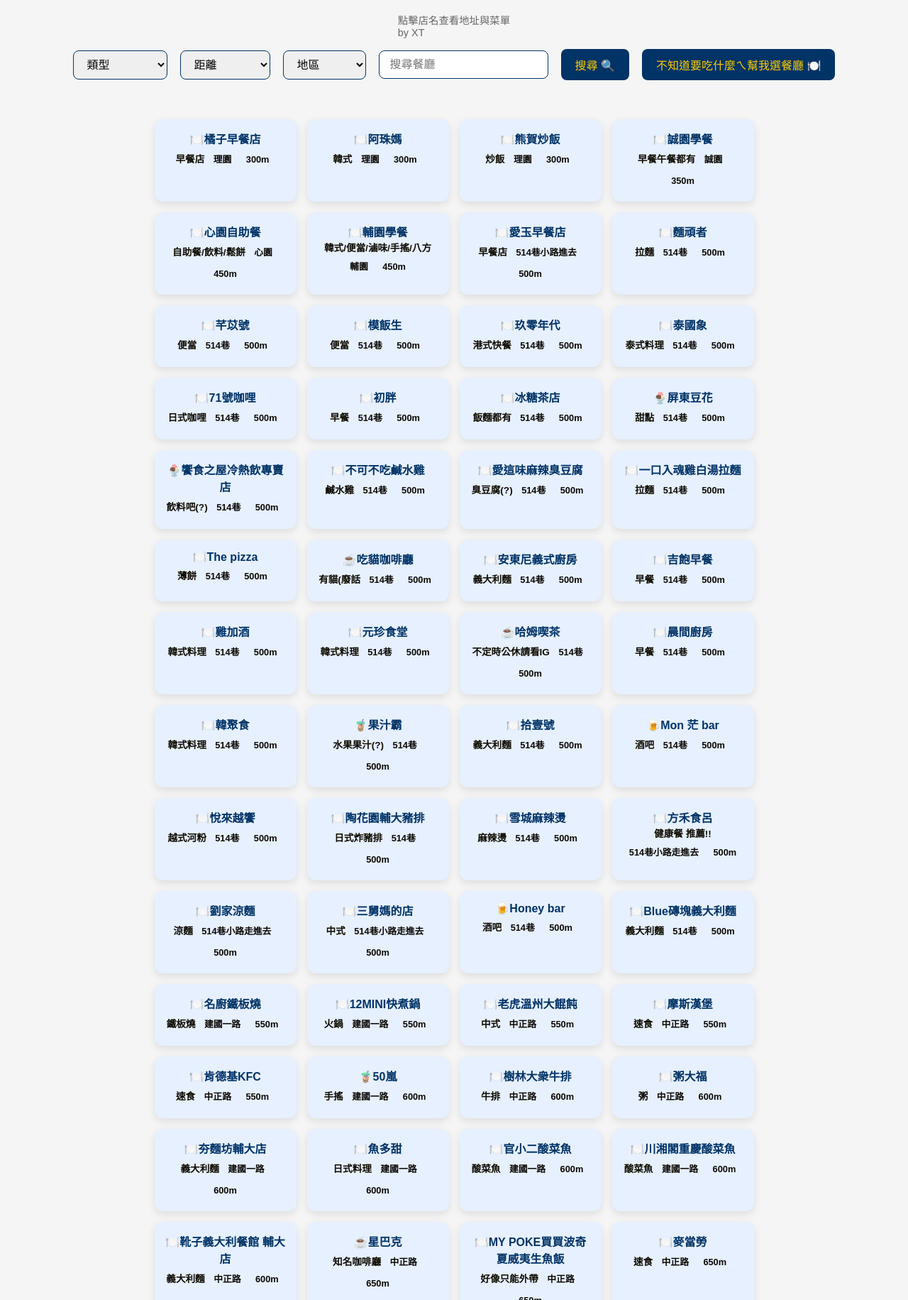
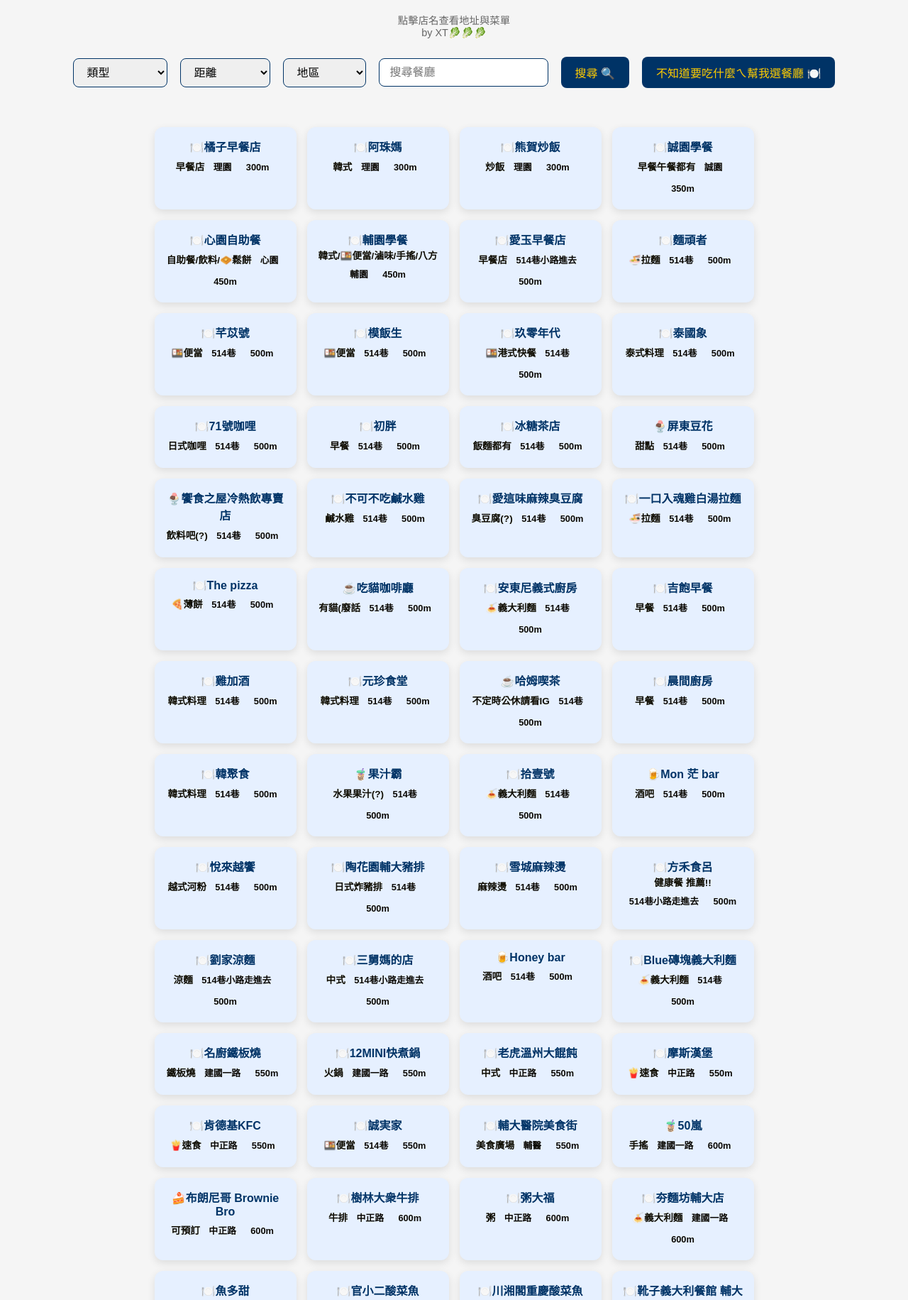
Before and after one commit to crazyainfuture/fjufindfood, a plain HTML site: page index.html in a window 1280 px wide. Shown: the part 68-1899 px from the top of the page at 71% size. Drawn offline with Linux system fonts and the light colour scheme.

Commit message:
Enhance author display with emojis and improve styling for better visibility

```diff
--- a/index.html
+++ b/index.html
@@ -11,7 +11,7 @@
     <h1>FJU EAT</h1>
     <div id="writer">
         <p>點擊店名查看地址與菜單</p>
-        <p>by XT</p>
+        <p id="author">by XT🥬🥬🥬</p>
     </div>
 
     <div id="controls">
@@ -58,8 +58,6 @@
     <ul id="restaurantList"></ul>
 
 
-
-
     <script src="script.js"></script>
 
 </body>
--- a/script.js
+++ b/script.js
@@ -15,14 +15,14 @@ const restaurants = [
   { "name": "🍽️誠園學餐", "type": "午餐", "distance": 350, "info": "早餐午餐都有", "area": "誠園" },
 
 //450
-  { "name": "🍽️心園自助餐", "type": "晚餐", "distance": 450, "info": "自助餐/飲料/鬆餅", "area": "心園" },
-  { "name": "🍽️輔園學餐", "type": "午餐", "distance": 450, "info": "韓式/便當/滷味/手搖/八方", "area": "輔園" },
+  { "name": "🍽️心園自助餐", "type": "晚餐", "distance": 450, "info": "自助餐/飲料/🧇鬆餅", "area": "心園" },
+  { "name": "🍽️輔園學餐", "type": "午餐", "distance": 450, "info": "韓式/🍱便當/滷味/手搖/八方", "area": "輔園" },
 //500
   { "name": "🍽️愛玉早餐店", "type": "早餐", "distance": 500, "info": "早餐店", "area": "514巷小路進去" },
-  { "name": "🍽️麵頑者", "type": "午餐", "distance": 500, "info": "拉麵", "area": "514巷" },
-  { "name": "🍽️芊苡號", "type": "午餐", "distance": 500, "info": "便當", "area": "514巷" },
-  { "name": "🍽️模飯生", "type": "午餐", "distance": 500, "info": "便當", "area": "514巷" },
-  { "name": "🍽️玖零年代", "type": "午餐", "distance": 500, "info": "港式快餐", "area": "514巷" },
+  { "name": "🍽️麵頑者", "type": "午餐", "distance": 500, "info": "🍜拉麵", "area": "514巷" },
+  { "name": "🍽️芊苡號", "type": "午餐", "distance": 500, "info": "🍱便當", "area": "514巷" },
+  { "name": "🍽️模飯生", "type": "午餐", "distance": 500, "info": "🍱便當", "area": "514巷" },
+  { "name": "🍽️玖零年代", "type": "午餐", "distance": 500, "info": "🍱港式快餐", "area": "514巷" },
   { "name": "🍽️泰國象", "type": "晚餐", "distance": 500, "info": "泰式料理", "area": "514巷" },
   { "name": "🍽️71號咖哩", "type": "午餐", "distance": 500, "info": "日式咖哩", "area": "514巷" },
   { "name": "🍽️初胖", "type": "早餐", "distance": 500, "info": "早餐", "area": "514巷" },
@@ -31,10 +31,10 @@ const restaurants = [
   { "name": "🍨饗食之屋冷熱飲專賣店", "type": "甜點", "distance": 500, "info": "飲料吧(?)", "area": "514巷" },
   { "name": "🍽️不可不吃鹹水雞", "type": "午餐", "distance": 500, "info": "鹹水雞", "area": "514巷" },
   { "name": "🍽️愛這味麻辣臭豆腐", "type": "午餐", "distance": 500, "info": "臭豆腐(?)", "area": "514巷" },
-  { "name": "🍽️一口入魂雞白湯拉麵", "type": "午餐", "distance": 500, "info": "拉麵", "area": "514巷" },
-  { "name": "🍽️The pizza", "type": "午餐", "distance": 500, "info": "薄餅", "area": "514巷" },
+  { "name": "🍽️一口入魂雞白湯拉麵", "type": "午餐", "distance": 500, "info": "🍜拉麵", "area": "514巷" },
+  { "name": "🍽️The pizza", "type": "午餐", "distance": 500, "info": "🍕薄餅", "area": "514巷" },
   { "name": "☕吃貓咖啡廳", "type": "咖啡廳", "distance": 500, "info": "有貓(廢話", "area": "514巷" },
-  { "name": "🍽️安東尼義式廚房", "type": "午餐", "distance": 500, "info": "義大利麵", "area": "514巷" },
+  { "name": "🍽️安東尼義式廚房", "type": "午餐", "distance": 500, "info": "🍝義大利麵", "area": "514巷" },
   { "name": "🍽️吉飽早餐", "type": "早餐", "distance": 500, "info": "早餐", "area": "514巷" },
   { "name": "🍽️雞加酒", "type": "午餐", "distance": 500, "info": "韓式料理", "area": "514巷" },
   { "name": "🍽️元珍食堂", "type": "午餐", "distance": 500, "info": "韓式料理", "area": "514巷" },
@@ -42,7 +42,7 @@ const restaurants = [
   { "name": "🍽️晨間廚房", "type": "早餐", "distance": 500, "info": "早餐", "area": "514巷" },
   { "name": "🍽️韓聚食", "type": "午餐", "distance": 500, "info": "韓式料理", "area": "514巷" },
   { "name": "🧋果汁霸", "type": "飲料", "distance": 500, "info": "水果果汁(?)", "area": "514巷" },
-  { "name": "🍽️拾壹號", "type": "晚餐", "distance": 500, "info": "義大利麵", "area": "514巷" },
+  { "name": "🍽️拾壹號", "type": "晚餐", "distance": 500, "info": "🍝義大利麵", "area": "514巷" },
   { "name": "🍺Mon 茫 bar", "type": "酒吧", "distance": 500, "info": "酒吧", "area": "514巷" },
   { "name": "🍽️悅來越饗", "type": "午餐", "distance": 500, "info": "越式河粉", "area": "514巷" },
   { "name": "🍽️陶花園輔大豬排", "type": "午餐", "distance": 500, "info": "日式炸豬排", "area": "514巷" },
@@ -51,28 +51,33 @@ const restaurants = [
   { "name": "🍽️劉家涼麵", "type": "午餐", "distance": 500, "info": "涼麵", "area": "514巷小路走進去" },
   { "name": "🍽️三舅媽的店", "type": "午餐", "distance": 500, "info": "中式", "area": "514巷小路走進去" },
   { "name": "🍺Honey bar", "type": "酒吧", "distance": 500, "info": "酒吧", "area": "514巷" },
-  { "name": "🍽️Blue磚塊義大利麵", "type": "午餐", "distance": 500, "info": "義大利麵", "area": "514巷" },
+  { "name": "🍽️Blue磚塊義大利麵", "type": "午餐", "distance": 500, "info": "🍝義大利麵", "area": "514巷" },
   { "name": "🍽️名廚鐵板燒", "type": "午餐", "distance": 550, "info": "鐵板燒", "area": "建國一路" },
   { "name": "🍽️12MINI快煮鍋", "type": "午餐", "distance": 550, "info": "火鍋", "area": "建國一路" },
   { "name": "🍽️老虎溫州大餛飩", "type": "午餐", "distance": 550, "info": "中式", "area": "中正路" },
-  { "name": "🍽️摩斯漢堡", "type": "午餐", "distance": 550, "info": "速食", "area": "中正路" },
-  { "name": "🍽️肯德基KFC", "type": "午餐", "distance": 550, "info": "速食", "area": "中正路" },
+  { "name": "🍽️摩斯漢堡", "type": "午餐", "distance": 550, "info": "🍟速食", "area": "中正路" },
+  { "name": "🍽️肯德基KFC", "type": "午餐", "distance": 550, "info": "🍟速食", "area": "中正路" },
+  { "name": "🍽️誠実家", "type": "午餐", "distance": 550, "info": "🍱便當", "area": "514巷" },
+   { "name": "🍽️輔大醫院美食街", "type": "中餐", "distance": 550, "info": "美食廣場", "area": "輔醫" },
 
 //600
   { "name": "🧋50嵐", "type": "飲料", "distance": 600, "info": "手搖", "area": "建國一路" },
+  { "name": "🍰布朗尼哥 Brownie Bro", "type": "甜點", "distance": 600, "info": "可預訂", "area": "中正路" },
   { "name": "🍽️樹林大衆牛排", "type": "午餐", "distance": 600, "info": "牛排", "area": "中正路" },
   { "name": "🍽️粥大福 ", "type": "午餐", "distance": 600, "info": "粥", "area": "中正路" },
-  { "name": "🍽️夯麵坊輔大店", "type": "午餐", "distance": 600, "info": "義大利麵", "area": "建國一路" },
+  { "name": "🍽️夯麵坊輔大店", "type": "午餐", "distance": 600, "info": "🍝義大利麵", "area": "建國一路" },
   { "name": "🍽️魚多甜", "type": "午餐", "distance": 600, "info": "日式料理", "area": "建國一路" },
   { "name": "🍽️官小二酸菜魚", "type": "午餐", "distance": 600, "info": "酸菜魚", "area": "建國一路" },
   { "name": "🍽️川湘閣重慶酸菜魚", "type": "午餐", "distance": 600, "info": "酸菜魚", "area": "建國一路" },
-  { "name": "🍽️靴子義大利餐館 輔大店", "type": "晚餐", "distance": 600, "info": "義大利麵", "area": "中正路" },
+  { "name": "🍽️靴子義大利餐館 輔大店", "type": "晚餐", "distance": 600, "info": "🍝義大利麵", "area": "中正路" },
   { "name": "☕星巴克", "type": "咖啡廳", "distance": 650, "info": "知名咖啡廳", "area": "中正路" },
   { "name": "🍽️MY POKE買買波奇 夏威夷生魚飯", "type": "午餐", "distance": 650, "info": "好像只能外帶", "area": "中正路" },
-  { "name": "🍽️麥當勞", "type": "午餐", "distance": 650, "info": "速食", "area": "中正路" },
+  { "name": "🍽️麥當勞", "type": "午餐", "distance": 650, "info": "🍟速食", "area": "中正路" },
   { "name": "🧋一沐日", "type": "飲料", "distance": 600, "info": "手搖", "area": "建國一路" },
   { "name": "🍽️阿三哥麵飯", "type": "午餐", "distance": 600, "info": "麵飯都有", "area": "建國一路" },
-  { "name": "🧋清心福全", "type": "飲料", "distance": 650, "info": "手搖飲料", "area": "中正路" },
+  { "name": "🧋清心福全", "type": "飲料", "distance": 650, "info": "手搖", "area": "中正路" },
+  { "name": "☕楓橋", "type": "咖啡廳", "distance": 650, "info": "咖啡廳但也可以吃午餐", "area": "中正路" },
+  { "name": "🍽️確食824", "type": "中餐", "distance": 650, "info": "闔家皆宜料理", "area": "中正路" },
   //700
   { "name": "🍽️壹三找餐", "type": "早餐", "distance": 700, "info": "早餐", "area": "建國一路" },
   { "name": "🧋CoCo都可茶飲", "type": "飲料", "distance": 700, "info": "手搖", "area": "建國一路" },
@@ -81,8 +86,7 @@ const restaurants = [
   { "name": "🀄粒古LetGood桌遊館", "type": "麻將館", "distance": 800, "info": "買快樂", "area": "福營路" },
   { "name": "🀄輔大FUN桌遊", "type": "麻將館", "distance": 800, "info": "買快樂", "area": "中正路" },
   { "name": "🀄龍揚棋牌社", "type": "麻將館", "distance": 800, "info": "買快樂", "area": "中正路" },
-  { "name": "🀄輔又贏棋牌館", "type": "麻將館", "distance": 800, "info": "買快樂", "area": "中正路" },
-
+  { "name": "🀄輔又贏棋牌館", "type": "麻將館", "distance": 800, "info": "買快樂", "area": "中正路" }
 ];
 
 
--- a/style.css
+++ b/style.css
@@ -26,14 +26,11 @@ h1 {
   text-shadow: 1px 1px 2px rgba(0,0,0,0.1);
 }
 
-/* 地圖區塊 */
-#map {
-  width: 100%;
-  max-width: 900px;
-  height: 500px;
-  border-radius: 12px;
-  box-shadow: 0 4px 15px rgba(0,0,0,0.2);
-  margin-bottom: 20px;
+#author {
+  font-size: 0.9rem;
+  color: #666;
+  margin-bottom: 10px;
+  text-align: center;
 }
 
 /* 下拉選單與輸入框 */
```
